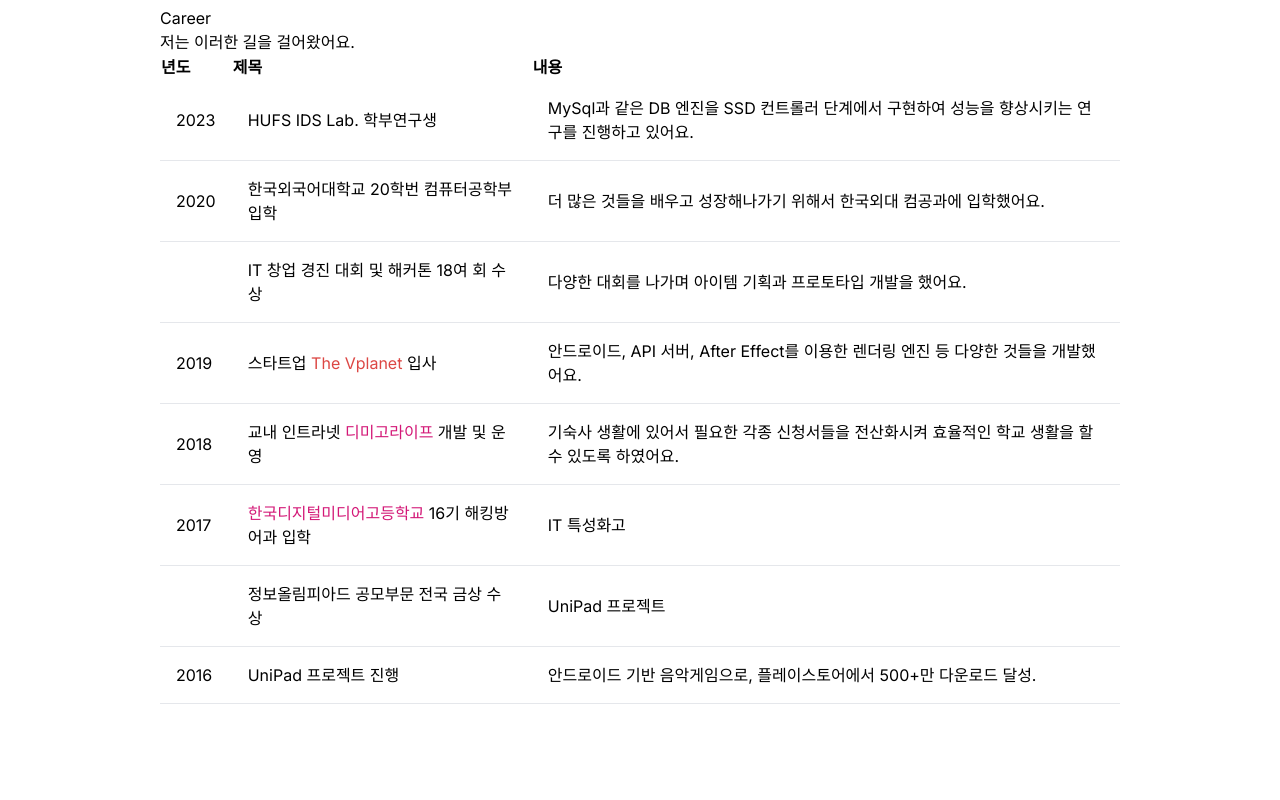
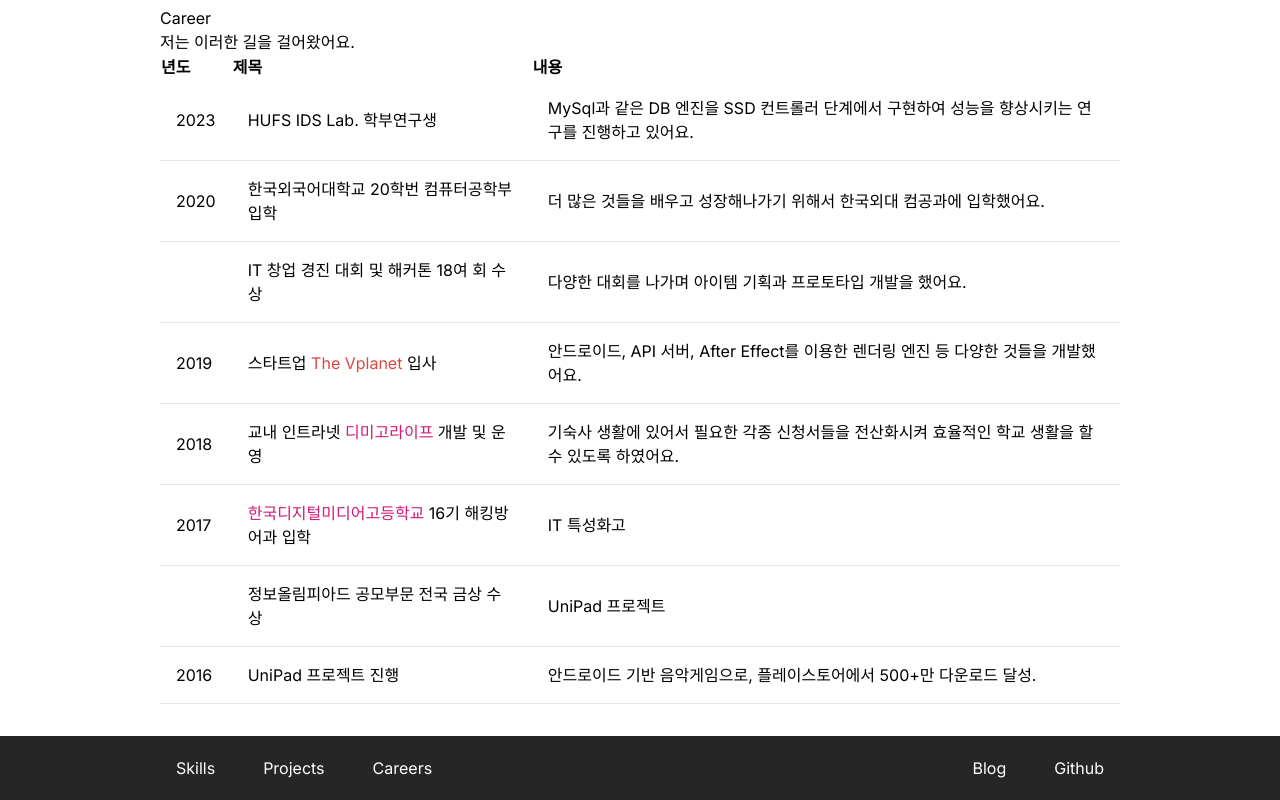
Before and after one commit to kimjisub/kimjisub, a Next.js app: page / in a window 1280 px wide. Shown: the part 826-1626 px from the top of the page. Before the commit the page ends 1562 px from the top, so only its background shows below. Built offline with nearby package versions, Linux system fonts and the light colour scheme.

Commit message:
feat: cover image

```diff
--- a/src/app/careers/page.tsx
+++ b/src/app/careers/page.tsx
@@ -11,7 +11,7 @@ export default async function CareerPage() {
 
 			<div className="grid grid-cols-2 md:grid-cols-3 gap-6 mt-5 justify-center max-x-1xl">
 				{careers.map(career => (
-					<CareerItem key={career.id} project={career} />
+					<CareerItem key={career.id} career={career} />
 				))}
 			</div>
 		</div>
@@ -19,37 +19,50 @@ export default async function CareerPage() {
 }
 
 interface CareerItemProps {
-	project: Career;
+	career: Career;
 	className?: string;
 }
 
-const CareerItem = ({ project, className }: CareerItemProps) => {
-	const name = project.properties.이름.title?.[0]?.text?.content;
-	const description = project.properties.설명.rich_text[0]?.plain_text;
+const CareerItem = ({ career, className }: CareerItemProps) => {
+	const name = career.properties.이름.title?.[0]?.text?.content;
+	const description = career.properties.설명.rich_text[0]?.plain_text;
 	const icon = {
-		emoji: <span className="mr-2">{project.icon?.emoji}</span>,
-		file: project.icon?.file?.url ? (
+		emoji: <span className="mr-2">{career.icon?.emoji}</span>,
+		file: career.icon?.file?.url ? (
 			<Image
 				className="mr-2"
 				width={24}
 				height={24}
-				src={project.icon?.file?.url}
+				src={career.icon?.file?.url}
 				alt={`${name} 아이콘`}
 			/>
 		) : (
 			<></>
 		),
-	}[project.icon?.type ?? ''] ?? <></>;
+	}[career.icon?.type ?? ''] ?? <></>;
+
+	const coverImageUrl =
+		{
+			file: career?.cover?.file?.url,
+			external: career?.cover?.external?.url,
+		}[career?.cover?.type ?? ''] ?? '';
+
+	const coverImage = coverImageUrl ? (
+		<Image
+			className="rounded-t-lg w-full h-full object-cover"
+			width={300}
+			height={150}
+			src={coverImageUrl}
+			alt="" //{`${name} 커버 이미지`}
+		/>
+	) : (
+		<></>
+	);
 
 	return (
 		<article
 			className={`cursor-pointer rounded-lg border-2 border-gray-200 ${className}`}>
-			<div className="h-32">
-				{/* <Image
-					src=""
-					alt=""
-				/> */}
-			</div>
+			<div className="h-32">{coverImage}</div>
 			<div className="p-2">
 				<p className="text-md font-semibold flex">
 					{icon}
--- a/src/app/layout.tsx
+++ b/src/app/layout.tsx
@@ -1,13 +1,16 @@
 import type { Metadata } from 'next';
 import { Inter } from 'next/font/google';
+
 import './globals.css';
+
+import Footer from '@/components/Footer';
 import TopBar from '@/components/TopBar';
 
 const inter = Inter({ subsets: ['latin'] });
 
 export const metadata: Metadata = {
-	title: 'Create Next App',
-	description: 'Generated by create next app',
+	title: '김지섭 소개페이지',
+	description: '보유 기술, 프로젝트, 경력 등을 소개합니다.',
 };
 
 export default function RootLayout({
@@ -20,6 +23,7 @@ export default function RootLayout({
 			<body className={inter.className}>
 				<TopBar />
 				{children}
+				<Footer />
 			</body>
 		</html>
 	);
--- a/src/app/projects/page.tsx
+++ b/src/app/projects/page.tsx
@@ -45,24 +45,28 @@ const ProjectItem = ({ project, className }: ProjectItemProps) => {
 		),
 	}[project.icon?.type ?? ''] ?? <></>;
 
-	const imageUrl =
+	const coverImageUrl =
 		{
 			file: project?.cover?.file?.url,
 			external: project?.cover?.external?.url,
 		}[project?.cover?.type ?? ''] ?? '';
 
+	const coverImage = coverImageUrl ? (
+		<Image
+			className="rounded-t-lg w-full h-full object-cover"
+			width={300}
+			height={150}
+			src={coverImageUrl}
+			alt="" //{`${name} 커버 이미지`}
+		/>
+	) : (
+		<></>
+	);
+
 	return (
 		<article
 			className={`cursor-pointer rounded-lg border-2 border-gray-200 m-2 ${className}`}>
-			<div className="h-48">
-				<Image
-					className="rounded-t-lg w-full h-full object-cover"
-					width={300}
-					height={150}
-					src={imageUrl}
-					alt="" //{`${name} 커버 이미지`}
-				/>
-			</div>
+			<div className="h-48">{coverImage}</div>
 			<div className="p-2">
 				<p className="text-md font-semibold flex">
 					{icon}
--- /dev/null
+++ b/src/components/Footer.tsx
@@ -0,0 +1,60 @@
+'use client';
+
+import React, { useEffect, useRef, useState } from 'react';
+import Image from 'next/image';
+import Link from 'next/link';
+import { usePathname, useRouter } from 'next/navigation';
+
+interface Section {
+	id: string;
+	title: string;
+	path: string;
+}
+
+const sections: (Section | null)[] = [
+	{ id: 'skills', title: 'Skills', path: '/skills' },
+	{ id: 'projects', title: 'Projects', path: '/projects' },
+	{ id: 'careers', title: 'Careers', path: '/careers' },
+	null,
+	{ id: 'blog', title: 'Blog', path: 'https://blog.jisub.kim' },
+	{ id: 'github', title: 'Github', path: 'https://github.com/kimjisub' },
+];
+
+const blur = 'bg-white bg-opacity-60 backdrop-filter backdrop-blur-lg';
+
+const Footer: React.FC = () => {
+	return (
+		<footer className={`w-full h-16 bg-[#262626] text-white`}>
+			<div
+				className={`h-16 max-w-5xl mx-auto px-6 flex justify-between items-center `}>
+				<div className="flex items-center w-auto flex-grow justify-between">
+					<ul
+						className={[
+							`absolute md:relative md:flex`,
+							`top-16 md:top-0`,
+							`bg-white md:bg-transparent`,
+							`w-screen md:w-auto `,
+							`left-0  md:flex`,
+							`md:w-auto md:flex-grow`,
+						].join(' ')}>
+						{sections.map((section, index) =>
+							section ? (
+								<li
+									key={section.id}
+									className={`text-center md:text-left px-6 py-3 md:py-0 border-b md:border-none cursor-pointer`}
+									// onClick={() => handleLinkClick(section.path)}
+								>
+									<p>{section.title}</p>
+								</li>
+							) : (
+								<li key={`space-${index}`} className="md:flex-grow" />
+							),
+						)}
+					</ul>
+				</div>
+			</div>
+		</footer>
+	);
+};
+
+export default Footer;
```
Also changed, not shown: src/components/TopBar.tsx (+7 -12 lines), public/img/fall-back.jpg (added).
